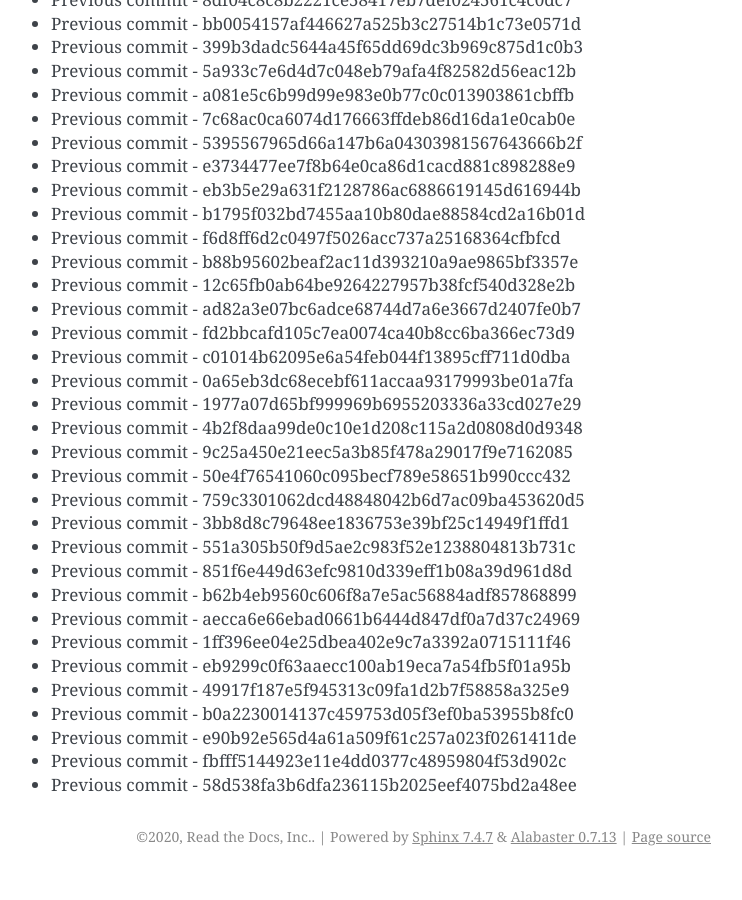
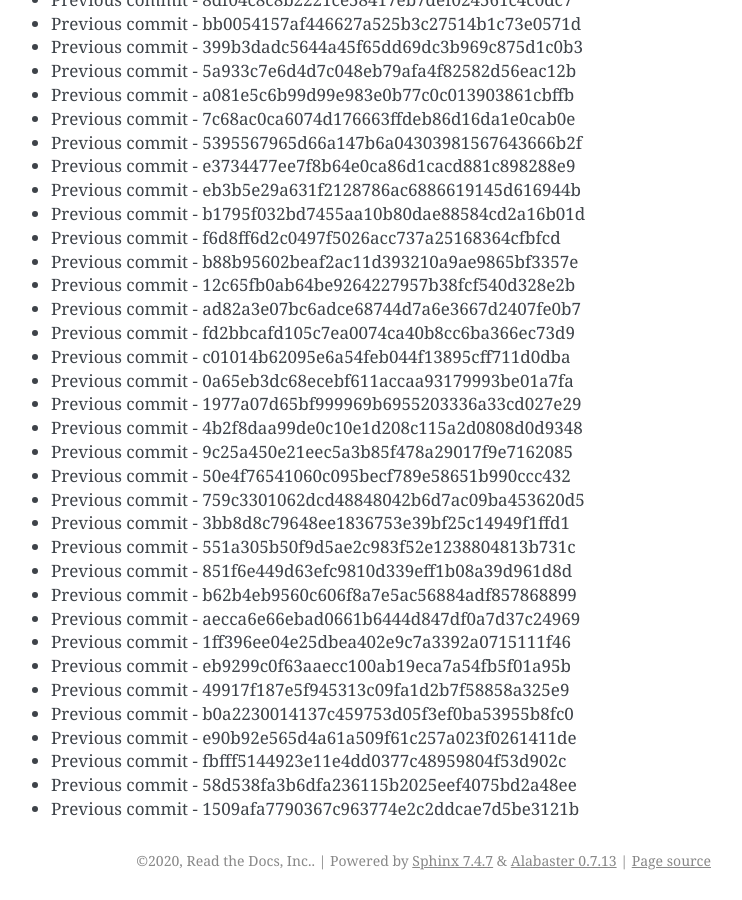
Before and after one commit to readthedocs/rtd-git-stresstest, a Sphinx documentation site: the page built from docs/updates.rst, in a window 1280 px wide and 900 px high, scrolled down 10579 px. Shown: the whole window, without its empty margins (399-1141 px from the left). Built offline with Sphinx 7.4.7, drawn with Linux system fonts in a browser that asks for light colours; before the commit the page ends 11455 px from its top, so only the background shows below that.

Commit message:
Generating commit from previous: 1509afa7790367c963774e2c2ddcae7d5be3121b

```diff
--- a/docs/updates.rst
+++ b/docs/updates.rst
@@ -476,3 +476,4 @@ It can be tested for any performance characteristics.
 * Previous commit - e90b92e565d4a61a509f61c257a023f0261411de
 * Previous commit - fbfff5144923e11e4dd0377c48959804f53d902c
 * Previous commit - 58d538fa3b6dfa236115b2025eef4075bd2a48ee
+* Previous commit - 1509afa7790367c963774e2c2ddcae7d5be3121b
```
